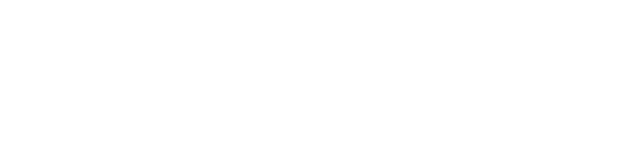
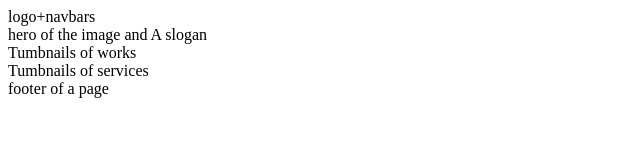
Before and after one commit to vishakh-k/WEB-basics, a plain HTML site: page index.html in a window 1280 px wide. Shown: the whole page, without its empty margins (0-640 px from the left). Drawn offline with Linux system fonts and the light colour scheme.

Commit message:
structre added

```diff
--- a/index.html
+++ b/index.html
@@ -8,7 +8,11 @@
 </head>
 
 <body>
-
+    <header>logo+navbars</header>
+    <main>hero of the image and A slogan</main>
+    <div>Tumbnails of works</div>
+    <div>Tumbnails of services</div>
+    <footer>footer of a page</footer>
 </body>
 
 </html>
```
